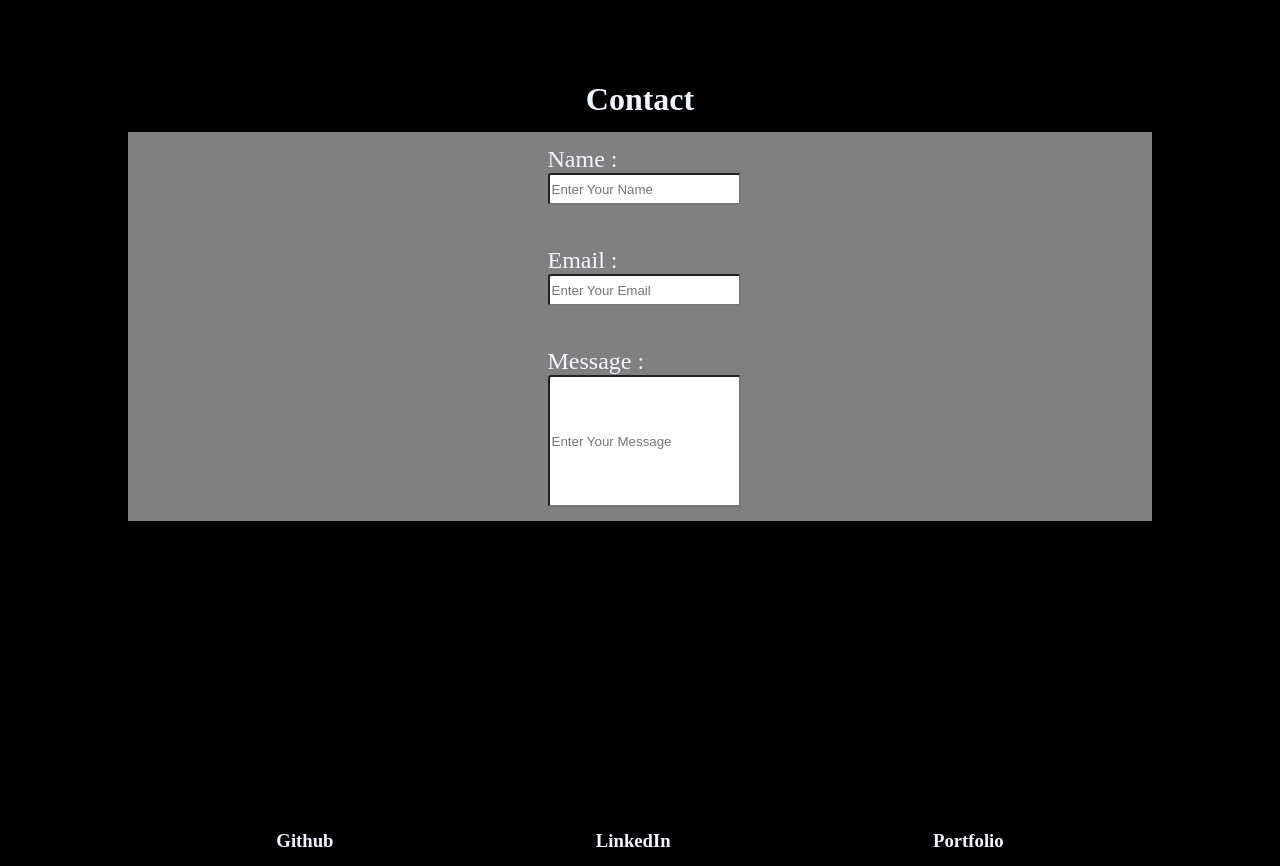
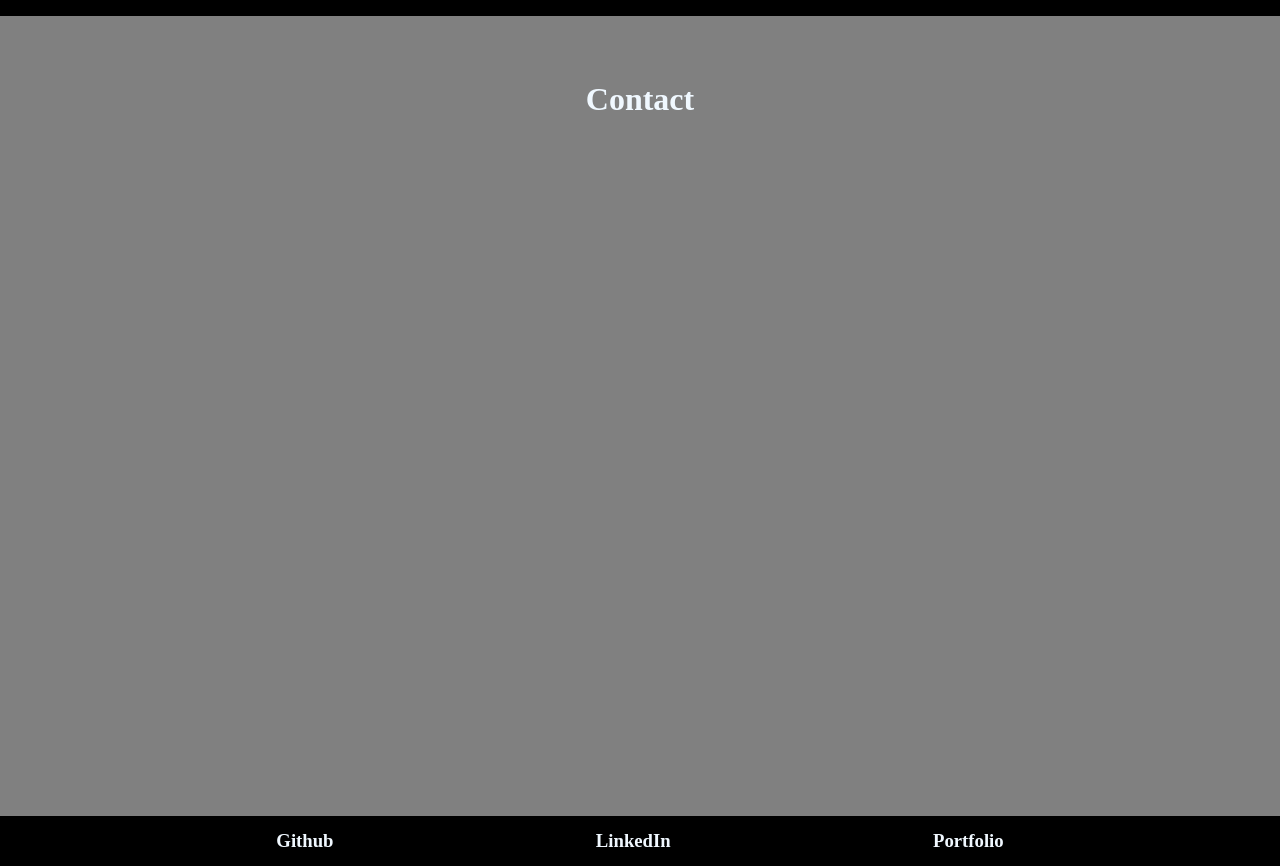
Before and after one commit to Paramesh-Kumar-2004/VP_Portfolio-2, a React (Create React App) app: page / in a window 1280 px wide. Shown: the part 4200-5066 px from the top of the page. Built offline with nearby package versions, Linux system fonts and the light colour scheme.

Commit message:
Modified: Contact.jsx,Contact.css

```diff
--- a/src/Components/Contact.jsx
+++ b/src/Components/Contact.jsx
@@ -6,30 +6,7 @@ function Contact() {
   return (
     <div id='Main_Contact_Div'>
       <h1 id='Title'>Contact</h1>
-      <div id="InputFeild">
-        <form action="submit">
 
-          <div id='Feilds'>
-
-            <div className='DataFeild'>
-              <label htmlFor="name" className='Text'>Name :</label>
-              <input type="text" name="name" id="Name" className='InputBox' placeholder='Enter Your Name' />
-            </div>
-
-            <div className='DataFeild'>
-              <label htmlFor="email" className='Text'>Email :</label>
-              <input type="email" name="email" id="Email" className='InputBox' placeholder='Enter Your Email' />
-            </div>
-
-            <div className='DataFeild'>
-              <label htmlFor="message" className='Text'>Message :</label>
-              <input type='text' name="message" id="Message" className='InputBox' placeholder='Enter Your Message' />
-            </div>
-
-          </div>
-
-        </form>
-      </div>
     </div>
   )
 }
--- a/src/Styles/Contact.css
+++ b/src/Styles/Contact.css
@@ -1,42 +1,4 @@
 #Main_Contact_Div {
     min-height: 100vh;
-}
-
-
-#InputFeild {
-    width: 80%;
-    margin: 14px;
-    justify-self: center;
-    display: flex;
-    align-items: center;
-    justify-content: center;
     background: gray;
 }
-
-#Feilds {
-    display: flex;
-    width: 100%;
-    flex-direction: column;
-    row-gap: 14px;
-}
-
-
-.DataFeild {
-    padding: 14px;
-    display: flex;
-    flex-direction: column;
-}
-
-.Text {
-    font-size: x-large;
-}
-
-.InputBox {
-    min-height: 26px;
-    min-width: 100%;
-    border-radius: 3px;
-}
-
-#Message{
-    min-height: 126px;
-}
```
